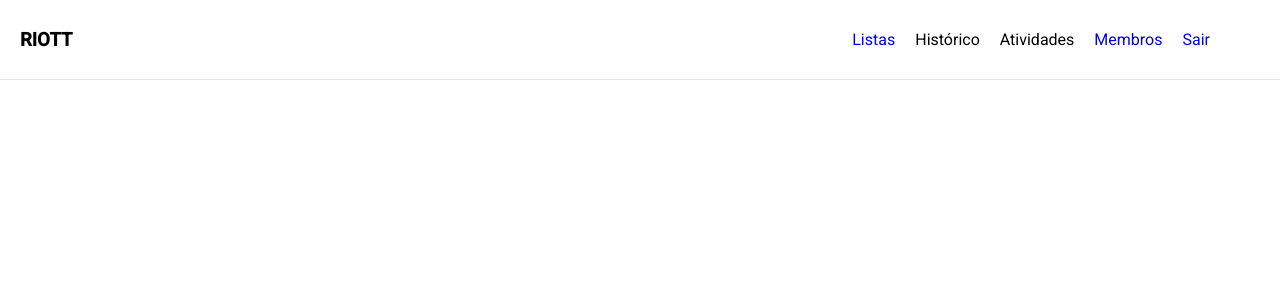
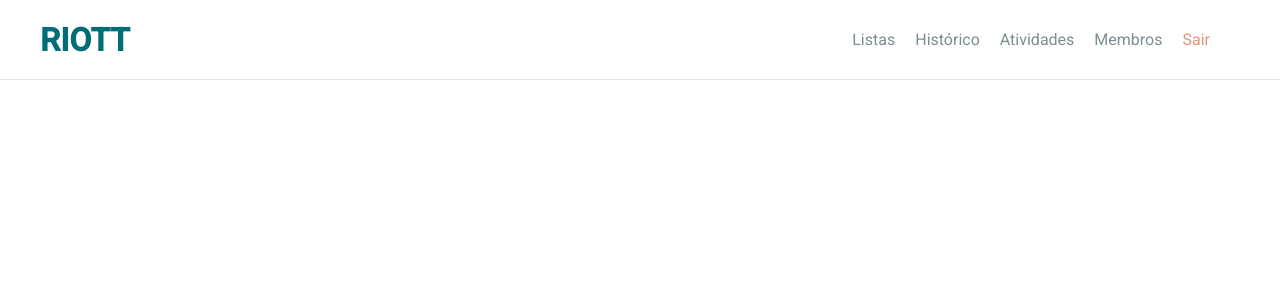
Before and after one commit to igorgavilon/HelpperOriginsProjeto, an Angular app: page /pages in a window 1280 px wide. Shown: the top 300 px of the page. Built offline with nearby package versions, Linux system fonts and the light colour scheme.

Commit message:
feat: estilo navbar

```diff
--- a/src/app/@theme/components/input-arquivo-imagem/input-arquivo-imagem.component.html
+++ b/src/app/@theme/components/input-arquivo-imagem/input-arquivo-imagem.component.html
@@ -2,7 +2,7 @@
     <div class="row">
         <div>
             <!-- <img *ngIf="arquivoImagemInput"
-                [src]="arquivoImagemInput.arquivo === null ? 'src/assets/arquivo.png' + arquivoImagemInput.url : arquivoImagemInput.url"
+                [src]="arquivoImagemInput.arquivo === null ?  + arquivoImagemInput.url : arquivoImagemInput.url"
                 width="60px"
                 height="60px">
                 "arquivoImagemInput.url"  -->
--- a/src/app/@theme/components/nav-bar/nav-bar.component.html
+++ b/src/app/@theme/components/nav-bar/nav-bar.component.html
@@ -4,11 +4,11 @@
     </div>
     <div class="nav-menu">
         <ul class="nav-itens">
-            <li><a [routerLink]="['/pages/listas']">Listas</a></li>
+            <li><a [routerLink]="['/pages/listas']" href="/listas" [routerLinkActive]="['is-active']">Listas</a></li>
             <li><a>Histórico</a></li>
             <li><a>Atividades</a></li>
-            <li><a [routerLink]="['/pages/membros']">Membros</a></li>
-            <li><a [routerLink]="['/pages/login']">Sair</a></li>
+            <li><a [routerLink]="['/pages/membros']" href="/membros" [routerLinkActive]="['is-active']">Membros</a></li>
+            <li><a [routerLink]="['/pages/login']" href="/login" class="sair-btn">Sair</a></li>
         </ul>
     </div>
 </div>
--- a/src/app/@theme/components/nav-bar/nav-bar.component.scss
+++ b/src/app/@theme/components/nav-bar/nav-bar.component.scss
@@ -1,5 +1,6 @@
 * {
     text-decoration: none;
+    list-style-type: none;
 }
 
 .container-principal {
@@ -16,6 +17,13 @@
 
 .titulo {
     width: 30%;
+    padding: 40px;
+    padding-left: 20px;
+
+    h3 {
+        font-size: 32px;
+        color: #006d77;
+    }
 }
 
 .nav-menu {
@@ -25,12 +33,32 @@
 .nav-itens {
     display: flex;
     justify-content: space-between;
+
+    li {
+        margin: 0 10px;
+    }
+
+    li > a:not(.sair-btn) {
+        color: #7c8d93;
+
+        padding-bottom: 5px;
+
+        &:hover {
+            color: #006d77;
+            border-bottom: 3px solid #e29578;
+            font-weight: 500;
+            cursor: pointer;
+            transition: color 0.3s ease;
+        }
+    }
+
+    .sair-btn {
+        color: #e29578;
+    }
 }
 
-.nav-itens li {
-    margin: 0 10px;
+.is-active {
+    color: #006d77 !important;
+    border-bottom: 3px solid #e29578;
+    font-weight: 500;
 }
-
-li {
-    list-style-type: none;
-}
```
